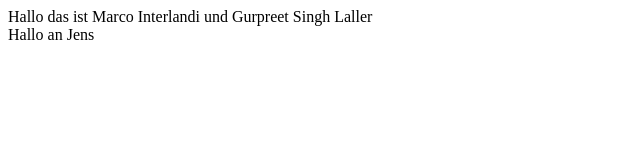
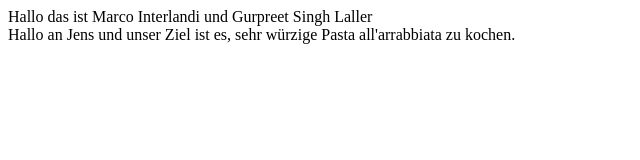
Before and after one commit to Trottolone/Trottolone.github.io, a plain HTML site: page index.html in a window 1280 px wide. Shown: the whole page, without its empty margins (0-640 px from the left). Drawn offline with Linux system fonts and the light colour scheme.

Commit message:
Update index.html

```diff
--- a/index.html
+++ b/index.html
@@ -12,5 +12,6 @@
 	  <br/>
 	  Hallo an Jens
 	<!--<script src="index.js"></script>-->
+	  und unser Ziel ist es, sehr würzige Pasta all'arrabbiata zu kochen.
   </body>
 </html>
```
